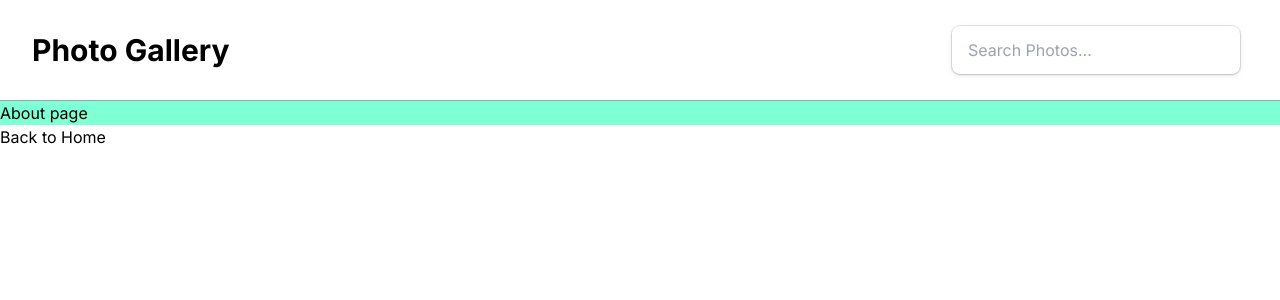
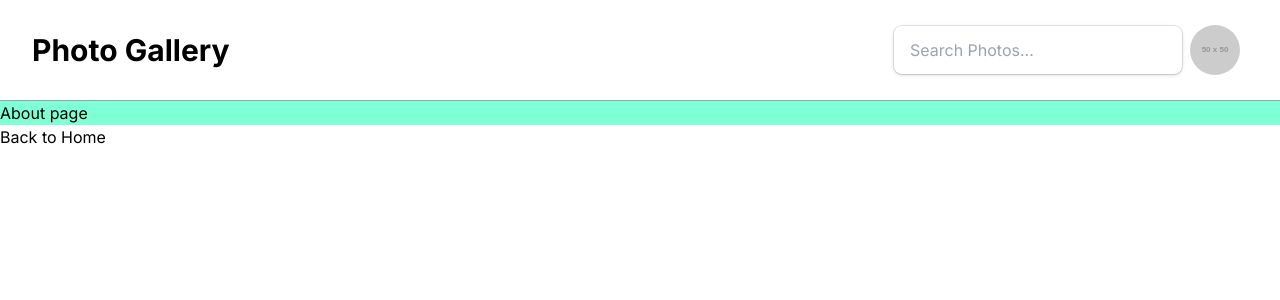
Before and after one commit to dusklight00/nextjs-photo-gallery, a Next.js app: page /about in a window 1280 px wide. Shown: the top 300 px of the page. Built offline with nearby package versions, Linux system fonts and the light colour scheme.

Commit message:
login and register endpoint integrated with next api

```diff
--- a/app/components/NavBar.tsx
+++ b/app/components/NavBar.tsx
@@ -19,8 +19,17 @@ const NavBar = () => {
           </Link> */}
           <div className="text-3xl font-bold m-4">Photo Gallery</div>
         </div>
-        <div className="flex justify-center mx-6">
+        <div className="flex justify-center mx-6 gap-2">
           <Search />
+          <Link href="/dashboard">
+            <img
+              className="rounded-full"
+              src="https://via.placeholder.com/50"
+              alt="Profile Photo"
+              width={50}
+              height={50}
+            />
+          </Link>
         </div>
       </div>
     </div>
--- a/app/login/page.tsx
+++ b/app/login/page.tsx
@@ -3,6 +3,7 @@
 import React, { useState } from "react";
 import instance from "../axios";
 import { useToast } from "../components/Toast";
+import Link from "next/link";
 
 const Login: React.FC = () => {
   const [username, setUsername] = useState("");
@@ -22,6 +23,9 @@ const Login: React.FC = () => {
       // Handle successful login (e.g., redirect to another page)
 
       showToast("Login successful!", "success");
+
+      localStorage.setItem("userId", response.data.user.username);
+      window.location.href = "/";
     } catch (error) {
       if (error instanceof Error) {
         console.error(
@@ -31,6 +35,8 @@ const Login: React.FC = () => {
       } else {
         console.error("Login failed:", error);
       }
+
+      showToast("Login failed!", "error");
       // Handle login failure (e.g., show error message)
     }
   };
@@ -86,6 +92,17 @@ const Login: React.FC = () => {
                 Login
               </button>
             </div>
+            <div className="text-center">
+              <p className="text-sm text-gray-600">
+                Don't have an account?{" "}
+                <Link
+                  href="/register"
+                  className="text-indigo-600 hover:text-indigo-500"
+                >
+                  Register
+                </Link>
+              </p>
+            </div>
           </form>
         </div>
       </div>
--- a/app/page.tsx
+++ b/app/page.tsx
@@ -1,9 +1,21 @@
+"use client";
+
+import { useEffect } from "react";
 import Photos from "./photos/page";
 
 export default function Home() {
+  useEffect(() => {
+    const userId = localStorage.getItem("userId");
+    if (!userId) {
+      window.location.href = "/login";
+    } else {
+      window.location.href = "/photos";
+    }
+  }, []);
+
   return (
     <main className="flex min-h-screen flex-col items-center justify-between">
-      <Photos />
+      {/* <Photos /> */}
     </main>
   );
 }
--- a/app/register/page.tsx
+++ b/app/register/page.tsx
@@ -3,11 +3,14 @@
 import React, { useState } from "react";
 import instance from "../axios";
 import Link from "next/link";
+import { useToast } from "../components/Toast";
 
 const Register: React.FC = () => {
   const [username, setUsername] = useState("");
   const [email, setEmail] = useState("");
   const [password, setPassword] = useState("");
+
+  const { showToast, ToastContainer } = useToast();
 
   const handleSubmit = async (event: React.FormEvent) => {
     event.preventDefault();
@@ -19,6 +22,12 @@ const Register: React.FC = () => {
       });
       console.log("Registration successful:", response.data);
       // Handle successful registration (e.g., redirect to another page)
+
+      showToast("Registration successful!", "success");
+
+      setTimeout(() => {
+        window.location.href = "/login";
+      }, 2000);
     } catch (error) {
       if (error instanceof Error) {
         console.error(
@@ -27,12 +36,16 @@ const Register: React.FC = () => {
         );
       } else {
         console.error("Registration failed:", error);
+
+        showToast("Registration failed!", "error");
       }
       // Handle registration failure (e.g., show error message)
     }
   };
 
   return (
+    <>
+      <ToastContainer />
       <div className="flex items-center justify-center min-h-screen bg-gray-100">
         <div className="w-full max-w-md p-8 space-y-8 bg-white rounded-lg shadow-md">
           <h2 className="text-2xl font-bold text-center text-gray-900">
@@ -112,6 +125,7 @@ const Register: React.FC = () => {
           </div>
         </div>
       </div>
+    </>
   );
 };
 
```
Lines whose indentation alone changed are shown as unchanged.
